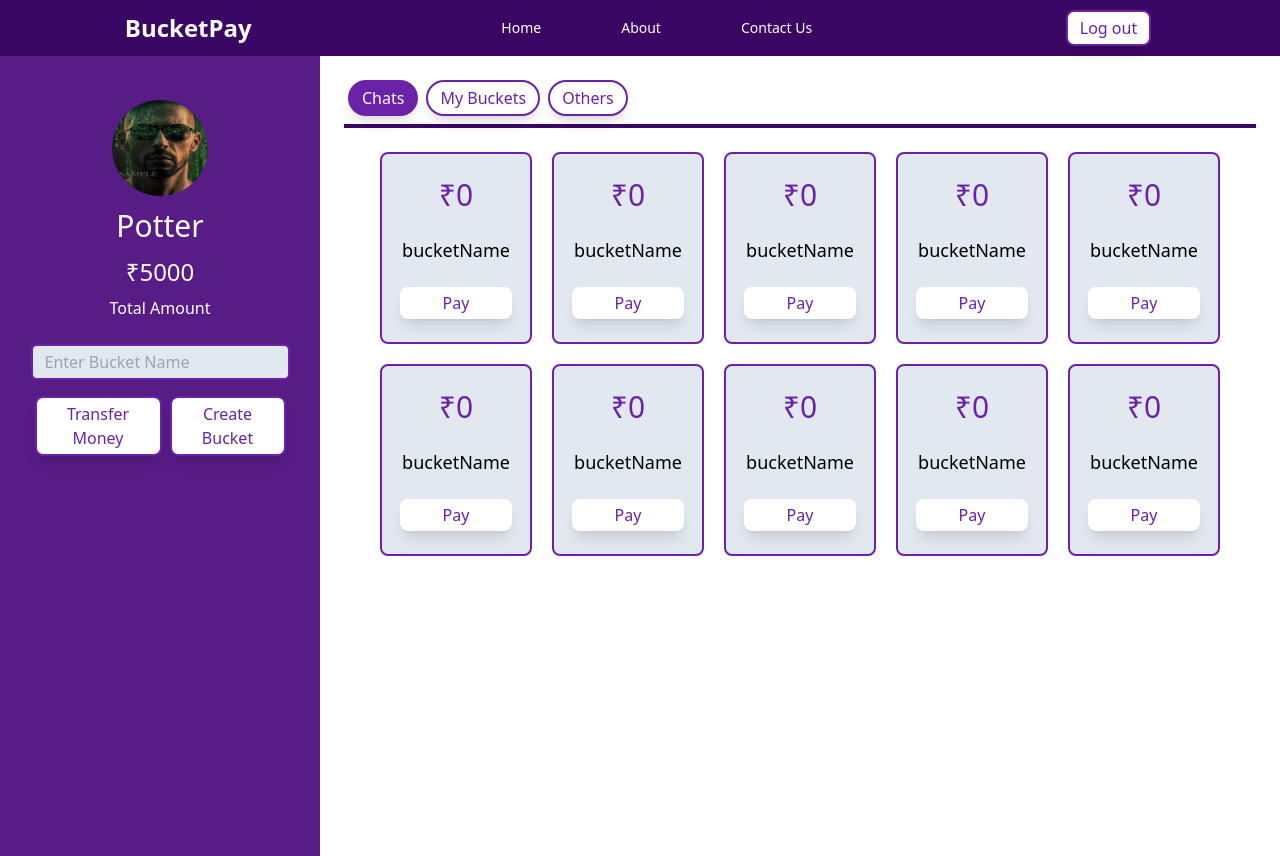
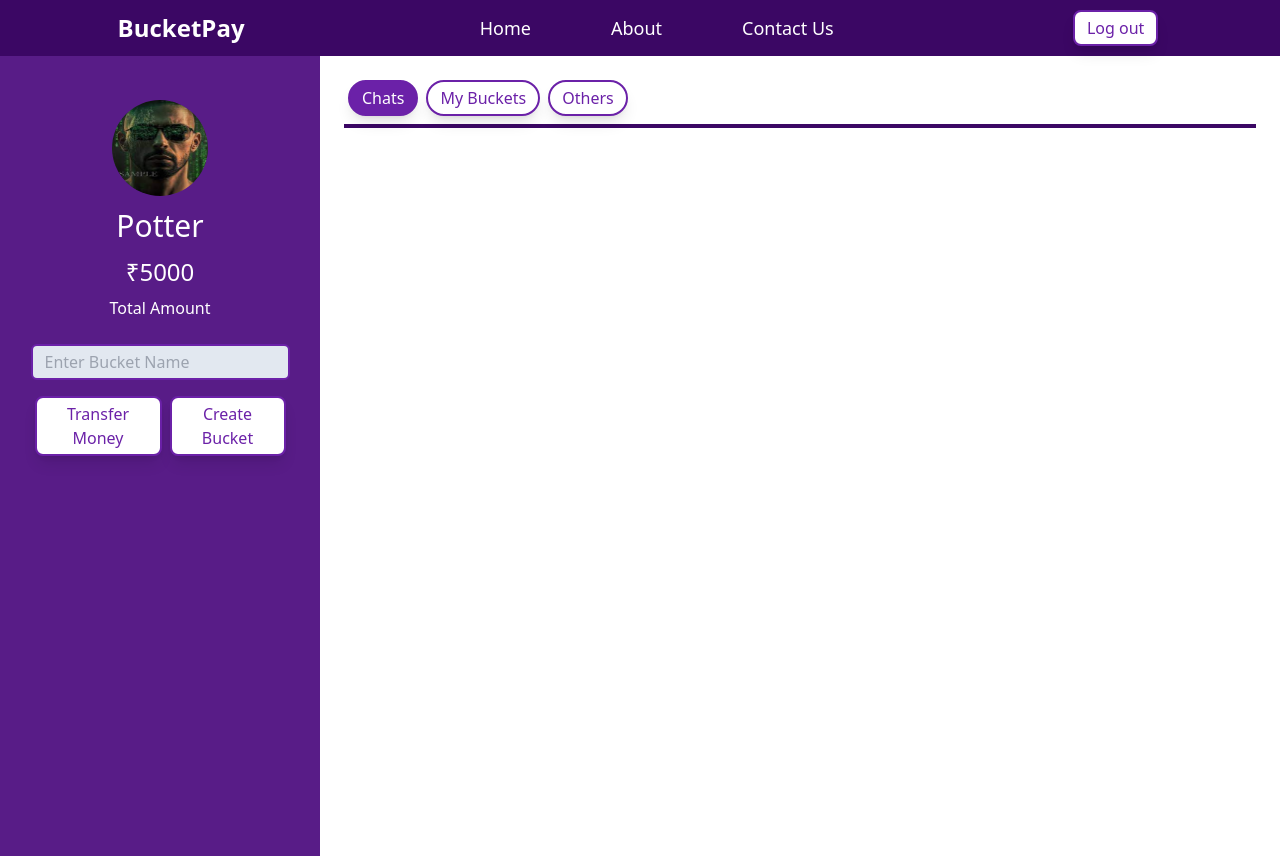
Before and after one commit to MohammedHassan07/Bucket-pay, a React (Vite) app in the folder web/: page / in a window 1280 px wide. Built offline with nearby package versions, Linux system fonts and the light colour scheme.

Commit message:
LAYOUT: Nested Route for chat, bucket, other bucket

```diff
--- a/web/src/App.jsx
+++ b/web/src/App.jsx
@@ -1,11 +1,12 @@
 import { BrowserRouter as Router, Routes, Route } from 'react-router-dom'
 import Login from './Pages/Login.jsx'
 import Register from './Pages/Register.jsx'
-import Main from "./Pages/Home.jsx"
 import About from './Pages/About.jsx'
 import Contact from './Pages/Contact.jsx'
 import Chats from './Pages/Chats.jsx'
 import Buckets from './Pages/Buckets.jsx'
+import Navbar from "./components/Navbar.jsx"
+import Home from './Pages/Home.jsx'
 
 function App() {
 
@@ -14,15 +15,20 @@ function App() {
     <>
       <Router>
 
+        <Navbar />
+
         <Routes>
-          <Route path='/' exact element={<Main />} />
+
+          <Route path='/' exact element={<Home />}>
+            <Route path='/chats' element={<Chats />} />
+            <Route path='/buckets' element={<Buckets />} />
+            <Route path='/others' element={<Buckets />} />
+          </Route>
+
           <Route path='/login' element={<Login />} />
           <Route path='/register' element={<Register />} />
           <Route path='/about' element={<About />} />
           <Route path='/contact' element={<Contact />} />
-          <Route path='/chats' element={<Chats />} />
-          <Route path='/buckets' element={<Buckets />} />
-          <Route path='/other' element={<Buckets />} />
         </Routes>
 
       </Router>
--- a/web/src/Pages/Home.jsx
+++ b/web/src/Pages/Home.jsx
@@ -1,66 +1,26 @@
-import React, { useState } from 'react'
-import Line from '../components/Line.jsx'
-import Button from '../components/Button.jsx'
 import Asside from "../components/Asside.jsx"
-import Navbar from "../components/Navbar.jsx"
 import Buckets from './Buckets.jsx'
+import ChatBucketOther from '../components/ChatBucketOther.jsx'
+import { Outlet } from "react-router-dom"
 
-const Main = () => {
+const Home = () => {
 
-    const [activeButton, setActiveButton] = useState('Chats')
 
-    async function handleButtonClick(e) {
-
-        console.log(e.target.textContent)
-        setActiveButton(e.target.textContent)
-    }
     return (
         <>
-
-
-
-
-            <Navbar />
 
             <div className='flex'>
 
                 <Asside />
 
-                <div className='p-6'>
+                <div className='p-6 w-screen'>
 
                     {/* chat, bucket buttons */}
-                    <div>
-
-
-                        <Button
-                            value={'Chats'}
-                            onClick={handleButtonClick}
-                            isActive={activeButton === 'Chats'}
-                            className='rounded-3xl border-2' />
-
-                        <Button
-                            value={'My Buckets'}
-                            onClick={handleButtonClick}
-                            isActive={activeButton === 'My Buckets'}
-                            className='rounded-3xl border-2' />
-
-                        <Button
-                            value={'Others'}
-                            onClick={handleButtonClick}
-                            isActive={activeButton === 'Others'}
-                            className='rounded-3xl border-2' />
-
-
-                    </div>
-
-                    <Line />        {/* horizontal line */}
+                    <ChatBucketOther />
 
                     {/* main */}
-
-
                     <div className='flex justify-center items-center flex-wrap gap-5 pt-6'>
-                        <Buckets />
-
+                       <Outlet />
                     </div>
                 </div>
             </div >
@@ -70,4 +30,4 @@ const Main = () => {
     )
 }
 
-export default Main
+export default Home
--- /dev/null
+++ b/web/src/components/ChatBucketOther.jsx
@@ -0,0 +1,51 @@
+import { useState } from 'react'
+import { Link } from 'react-router-dom'
+import Button from './Button.jsx'
+import Line from '../components/Line.jsx'
+
+const ChatBucketOther = () => {
+
+    const [activeButton, setActiveButton] = useState('Chats')
+
+    async function handleButtonClick(e) {
+
+        // console.log(e.target.textContent)
+        setActiveButton(e.target.textContent)
+    }
+    return (
+        <>
+            <div>
+
+                <Link to={'/chats'} >
+                    <Button
+                        value={'Chats'}
+                        onClick={handleButtonClick}
+                        isActive={activeButton === 'Chats'}
+                        className='rounded-3xl border-2' />
+                </Link>
+
+                <Link to={'/buckets'}>
+                    <Button
+                        value={'My Buckets'}
+                        onClick={handleButtonClick}
+                        isActive={activeButton === 'My Buckets'}
+                        className='rounded-3xl border-2' />
+                </Link>
+
+                <Link to={'/others'}>
+                    <Button
+                        value={'Others'}
+                        onClick={handleButtonClick}
+                        isActive={activeButton === 'Others'}
+                        className='rounded-3xl border-2' />
+                </Link>
+                {/* horizontal line */}
+                <Line />
+
+            </div >
+        </>
+
+    )
+}
+
+export default ChatBucketOther
--- a/web/src/components/Navbar.jsx
+++ b/web/src/components/Navbar.jsx
@@ -8,11 +8,15 @@ const Navbar = () => {
         <nav className="flex justify-around items-center h-14 bg-purple-950 text-white font-normal w-full">
 
             <div className="">
-                <h2 className='font-bold  cursor-pointer text-2xl'>BucketPay</h2>
+                <Link
+                    to={'/'}>
+                    <h2
+                        className='font-bold  cursor-pointer text-2xl'>BucketPay</h2>
+                </Link>
             </div>
 
             <div>
-                <ul className="flex justify-evenly items-center gap-20 text-sm">
+                <ul className="flex justify-evenly items-center gap-20 text-lg">
                     <Link
                         to={'/'}>
                         <li
@@ -34,7 +38,7 @@ const Navbar = () => {
                 className='w-12 h-12'
                 alt="User image" /> */}
 
-                <Button value={'Log out'} className={'border-2 rounded-lg'}/>
+                <Button value={'Log out'} className={'border-2 rounded-lg'} />
             </div>
         </nav>
     )
```
